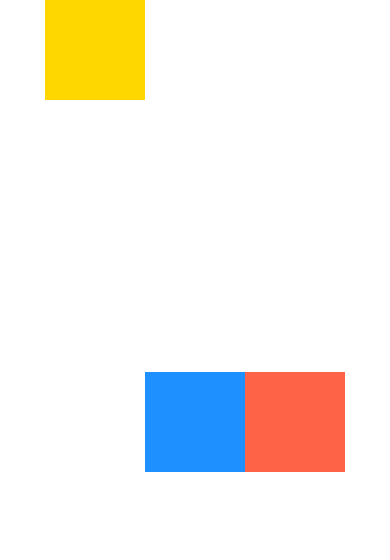
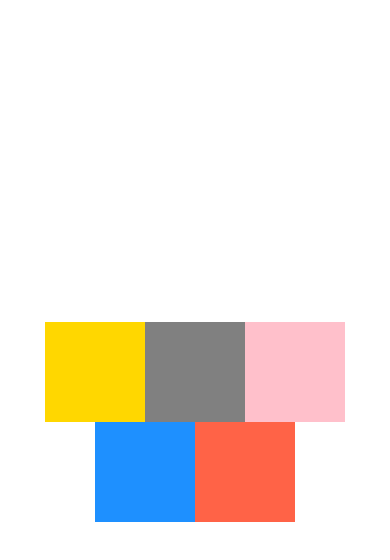
Before and after one commit to edenWerke/Done_with_it, a React Native app: screen / in a window 390 px wide. Shown: the top 560 px of the page. Built offline with nearby package versions, Linux system fonts and the light colour scheme.

Commit message:
wrapping

```diff
--- a/App.js
+++ b/App.js
@@ -24,13 +24,30 @@ export default function App() {
         flex: 1,
         flexDirection: "row",
         justifyContent: "center",
-        alignItems: "center",
+        alignContent: "center",
+        flexWrap: "wrap",
       }}
     >
       <View
         style={{
           backgroundColor: "gold",
-          alignSelf: "flex-start",
+
+          width: 100,
+          height: 100,
+        }}
+      />
+      <View
+        style={{
+          backgroundColor: "gray",
+
+          width: 100,
+          height: 100,
+        }}
+      />
+      <View
+        style={{
+          backgroundColor: "pink",
+
           width: 100,
           height: 100,
         }}
```
